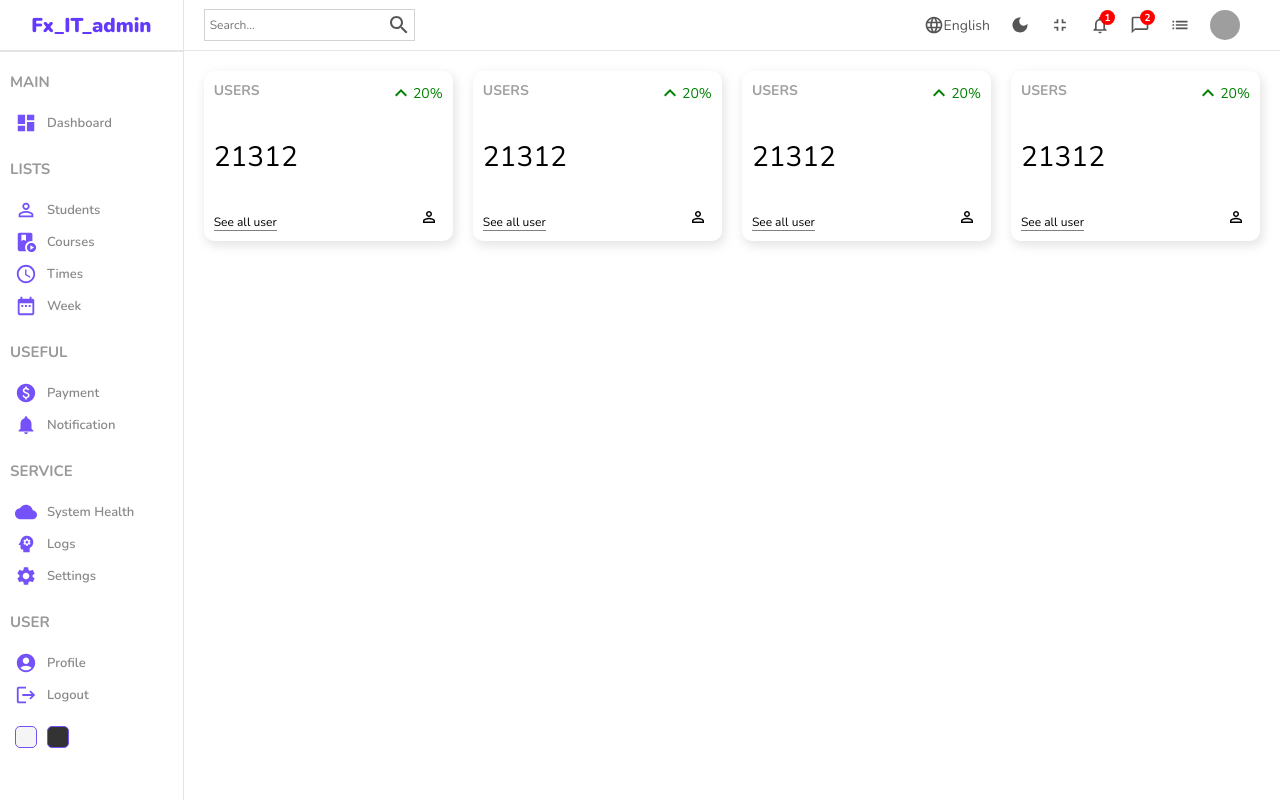
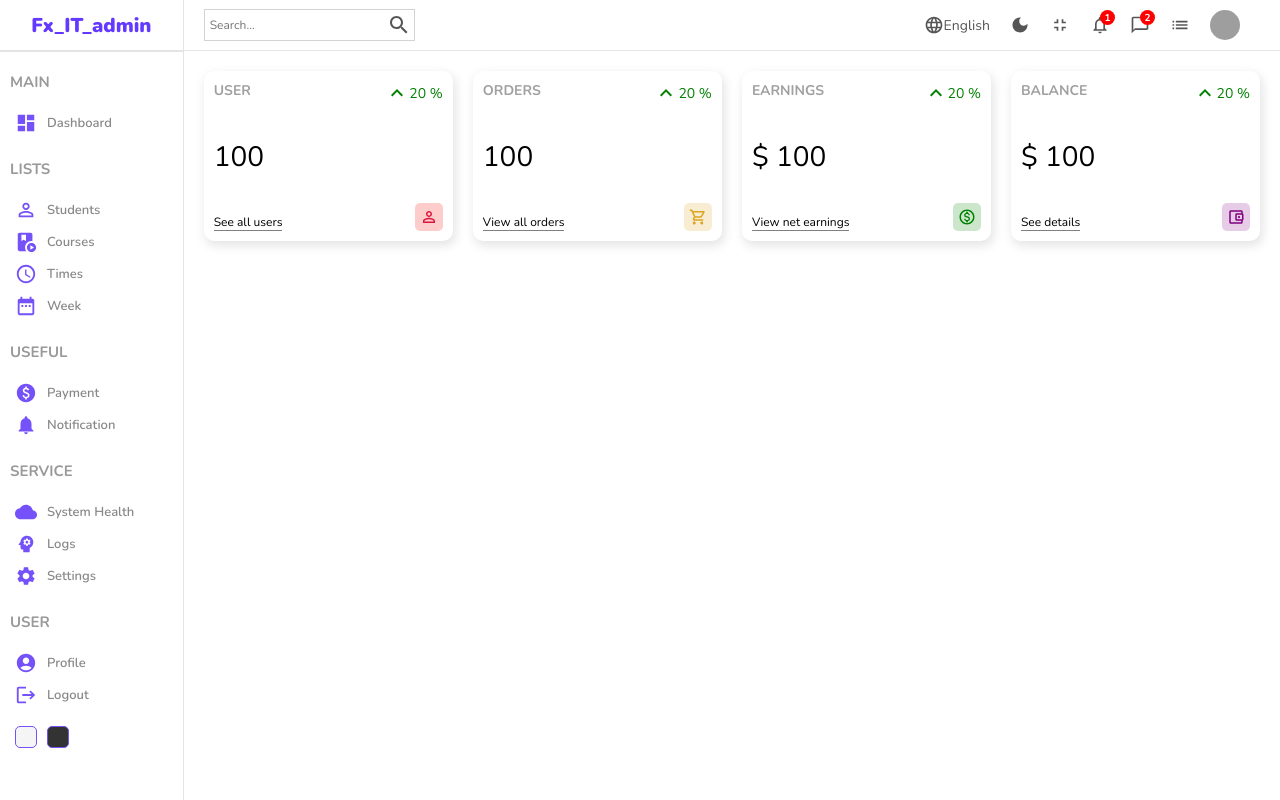
Before and after one commit to BEKZOD-VALIEV/admin_dashboard, a React (Create React App) app: page / in a window 1280 px wide. Built offline with nearby package versions, Linux system fonts and the light colour scheme; grey boxes are pictures that could not be loaded; the HTML template or start-up script is replaced by a standard one.

Commit message:
added new styles in widget.jsx

```diff
--- a/src/components/widget/Widget.jsx
+++ b/src/components/widget/Widget.jsx
@@ -1,12 +1,16 @@
 import "./widget.scss";
 import KeyboardArrowUpIcon from "@mui/icons-material/KeyboardArrowUp";
 import PersonOutlineIcon from "@mui/icons-material/PersonOutline";
-import AccauntBalanceWalletOutlinedIcon from "@mui/icons-material/AccauntBalanceWalletOutlined";
+import AccountBalanceWalletOutlinedIcon from "@mui/icons-material/AccountBalanceWalletOutlined";
 import ShoppingCartOutlinedIcon from "@mui/icons-material/ShoppingCartOutlined";
 import MonetizationOnOutlinedIcon from "@mui/icons-material/MonetizationOnOutlined";
 
 const Widget = ({ type }) => {
   let data;
+
+  //temporary
+  const amount = 100;
+  const diff = 20;
 
   switch (type) {
     case "user":
@@ -14,27 +18,84 @@
         title: "USER",
         isMoney: false,
         link: "See all users",
-        icon: <PersonOutlineIcon className="icon" />,
+        icon: (
+          <PersonOutlineIcon
+            className="icon"
+            style={{
+              color: "crimson",
+              background: "rgba(255, 0, 0, 0.2)",
+            }}
+           />
+        ),
+      };
+      break;
+    case "order":
+      data = {
+        title: "ORDERS",
+        isMoney: false,
+        link: "View all orders",
+        icon: (
+          <ShoppingCartOutlinedIcon
+           className="icon"
+           style={{
+            color: "goldenrod",
+            background: "rgba(218, 165, 32, 0.2)",
+          }}
+          />
+        ),
+      };
+      break;
+    case "earning":
+      data = {
+        title: "EARNINGS",
+        isMoney: true,
+        link: "View net earnings",
+        icon: (
+          <MonetizationOnOutlinedIcon
+           className="icon"
+           style={{
+            color: "green",
+            background: "rgba(0, 128, 0, 0.2)",
+          }}
+          />
+        ),
+      };
+      break;
+    case "balance":
+      data = {
+        title: "BALANCE",
+        isMoney: true,
+        link: "See details",
+        icon: (
+          <AccountBalanceWalletOutlinedIcon
+          className="icon"
+          style={{
+            color: "purple",
+            background: "rgba(128, 0, 128, 0.2)",
+          }}
+        />
+        ),
       };
       break;
     default:
       break;
   }
 
-
   return (
     <div className="widget">
       <div className="left">
-        <span className="title">USERS</span>
-        <span className="counter">21312</span>
-        <span className="link">See all user</span>
+        <span className="title">{data.title}</span>
+        <span className="counter">
+          {data.isMoney && "$"} {amount}
+        </span>
+        <span className="link">{data.link}</span>
       </div>
       <div className="right">
         <div className="percentage positive">
           <KeyboardArrowUpIcon />
-          20%
+          {diff} %
         </div>
-        <PersonOutlineIcon className="icon" />
+        {data.icon}
       </div>
     </div>
   );
--- a/src/pages/home/Home.jsx
+++ b/src/pages/home/Home.jsx
@@ -10,10 +10,10 @@
         <div className="homeContainer">
           <Navbar/>
           <div className="widgets">
-            <Widget type=""/>
-            <Widget/>
-            <Widget/>
-            <Widget/>
+            <Widget type="user"/>
+            <Widget type="order"/>
+            <Widget type="earning"/>
+            <Widget type="balance"/>
           </div>
         </div>
     </div>
```
